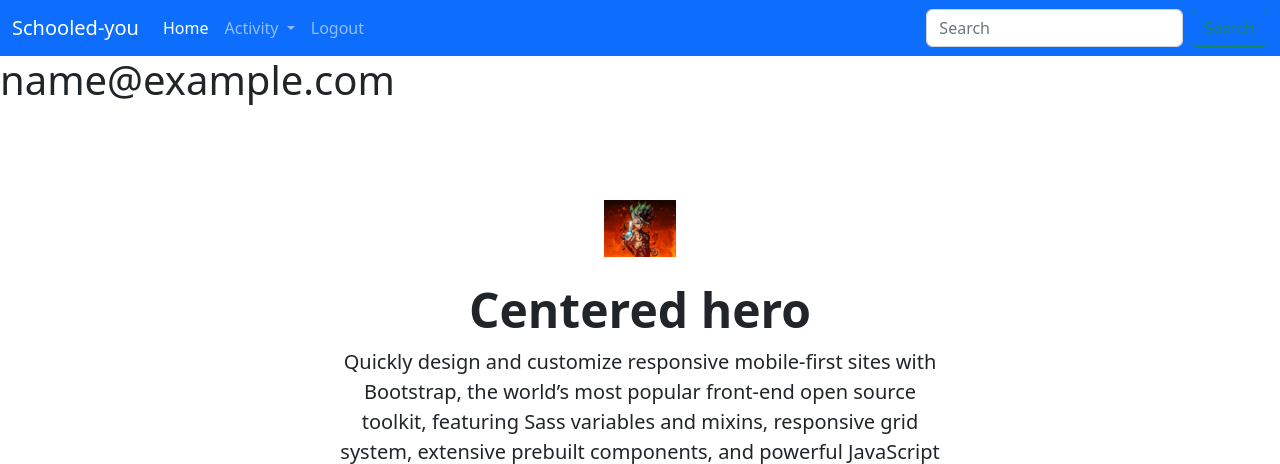
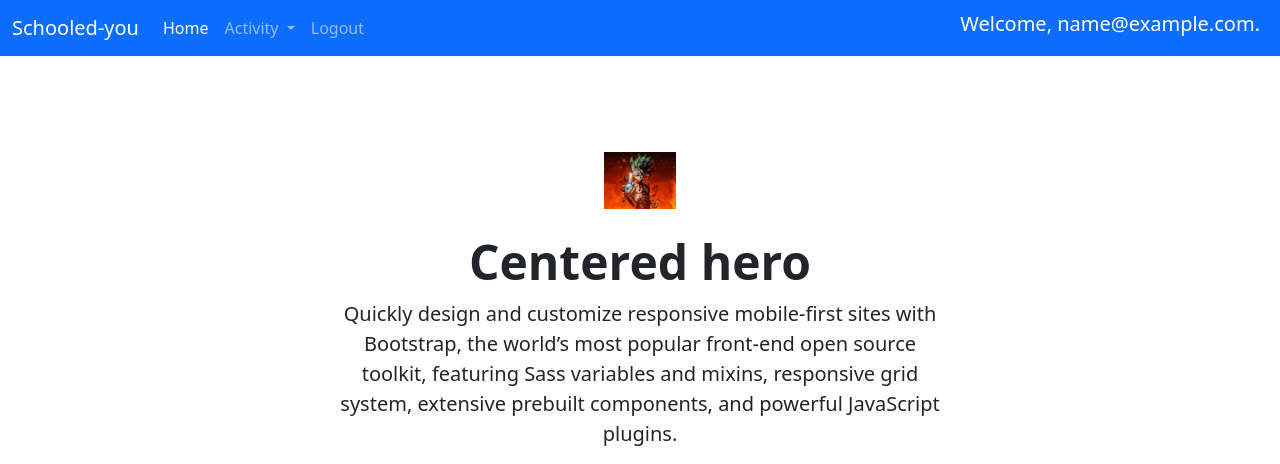
Before and after one commit to MickeyObas/django-school-management, a Django app: page / in a window 1280 px wide. Shown: the top 464 px of the page. Run offline with Django 4.2, Linux system fonts and the light colour scheme; the visitor is signed in with stand-in values (Sample User, id 1); some libraries are stand-ins or nearby versions.

Commit message:
Fixed a tiny bug

```diff
--- a/accounts/templates/accounts/student_profile.html
+++ b/accounts/templates/accounts/student_profile.html
@@ -12,7 +12,6 @@
 </ul>
 {% endif %}
 
-{{request.user.email}}
 
 <h1 class="text-center">Student Profile</h1>
 
--- a/pages/templates/pages/index.html
+++ b/pages/templates/pages/index.html
@@ -3,7 +3,6 @@
 
 {% block content %}
 
-<h1>{{request.user.email}}</h1>
 <div class="px-4 py-5 my-5 text-center">
     <img class="d-block mx-auto mb-4" src="{% static 'wallpapersden.com_senku-ishigami-dr-stone_1280x1024.jpg' %}" alt="" width="72" height="57">
     <h1 class="display-5 fw-bold">Centered hero</h1>
--- a/templates/partials/topbar.html
+++ b/templates/partials/topbar.html
@@ -58,10 +58,7 @@
             <a href="{% url 'logout' %}" class="nav-link">Logout</a>
           </li>
         </ul>
-        <form class="d-flex" role="search">
-          <input class="form-control me-2" type="search" placeholder="Search" aria-label="Search">
-          <button class="btn btn-outline-success" type="submit">Search</button>
-        </form>
+        <h5 class="me-2 d-flex text-white">Welcome, {{request.user.email}}.</h5>
       </div>
     </div>
   </nav>
```
